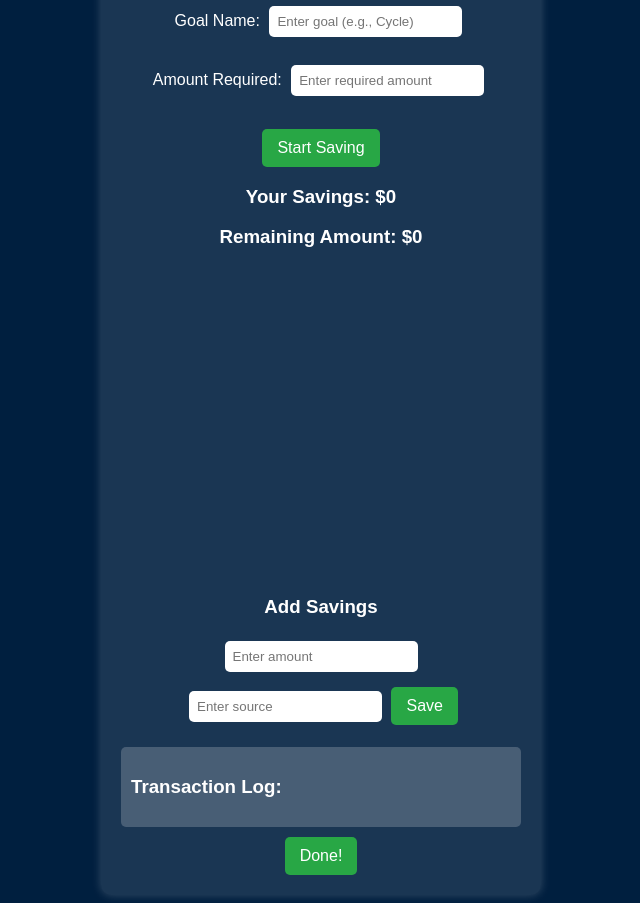
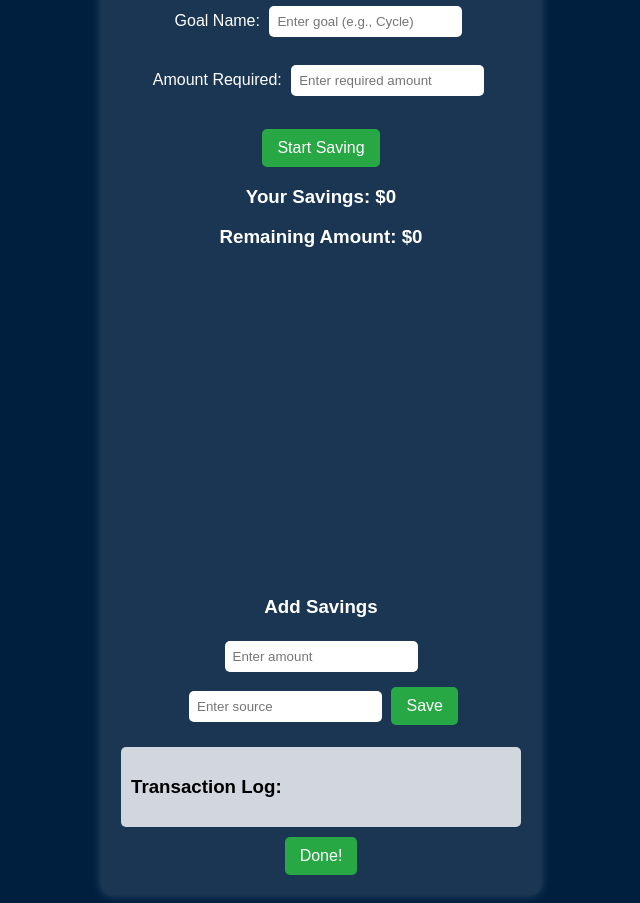
Before and after one commit to SwethaJ09/piggybank, a plain HTML site: page index.html in a window 1280 px wide. Shown: the part 107-1010 px from the top of the page, without its empty margins (319-959 px from the left). Drawn offline with Linux system fonts and the light colour scheme.

Commit message:
Update index.html

```diff
--- a/index.html
+++ b/index.html
@@ -61,10 +61,14 @@
         .transaction-log {
             margin-top: 20px;
             text-align: left;
-            background: rgba(255, 255, 255, 0.2);
+            background: rgba(255, 255, 255, 0.8); /* Increased opacity */
             padding: 10px;
             border-radius: 5px;
+            color: black; /* Ensures text is visible */
+            max-height: 200px; /* Adds scrollability if content overflows */
+            overflow-y: auto;
         }
+
         #doneButton {
             display: none;
             margin-top: 15px;
```
